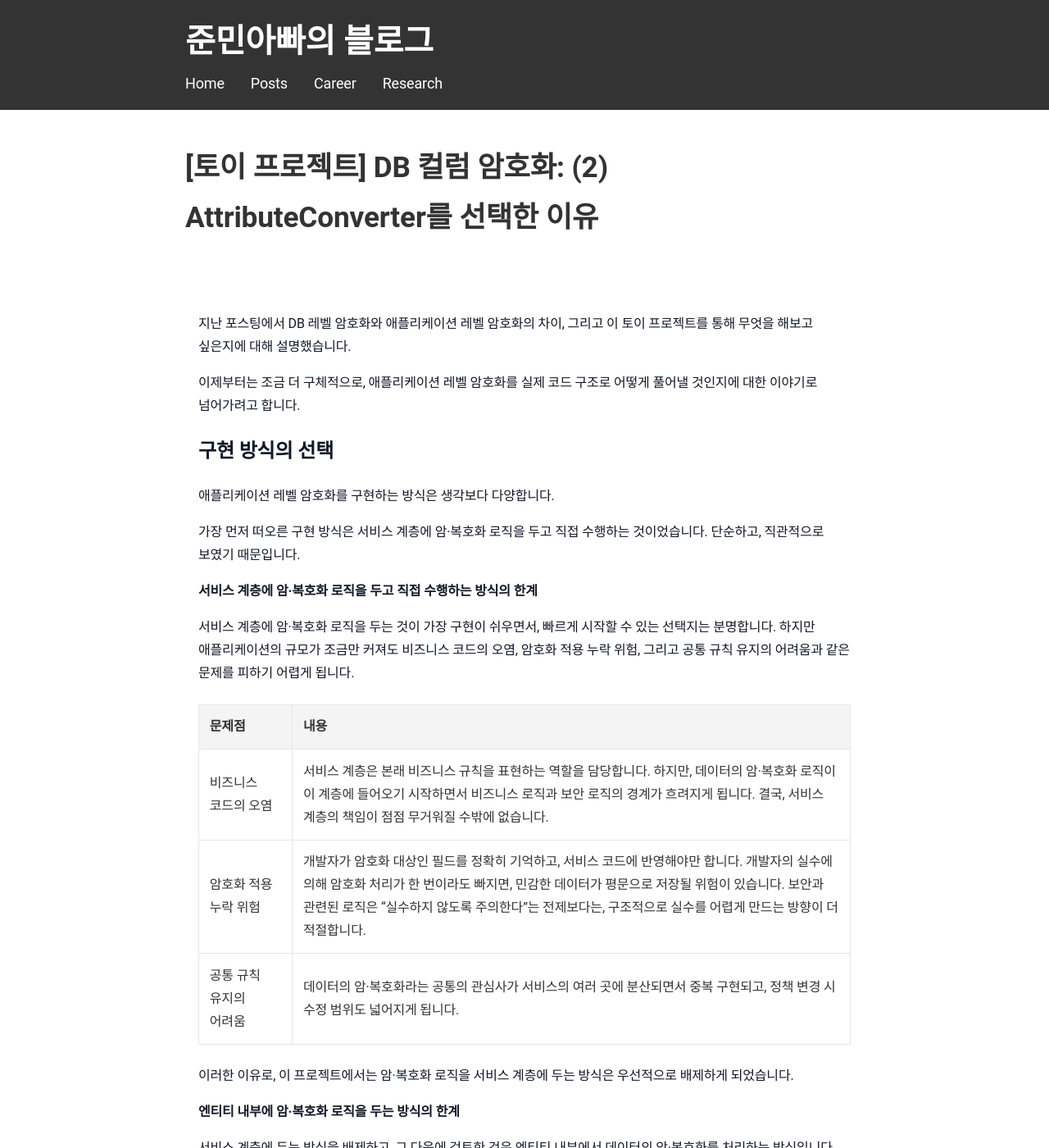
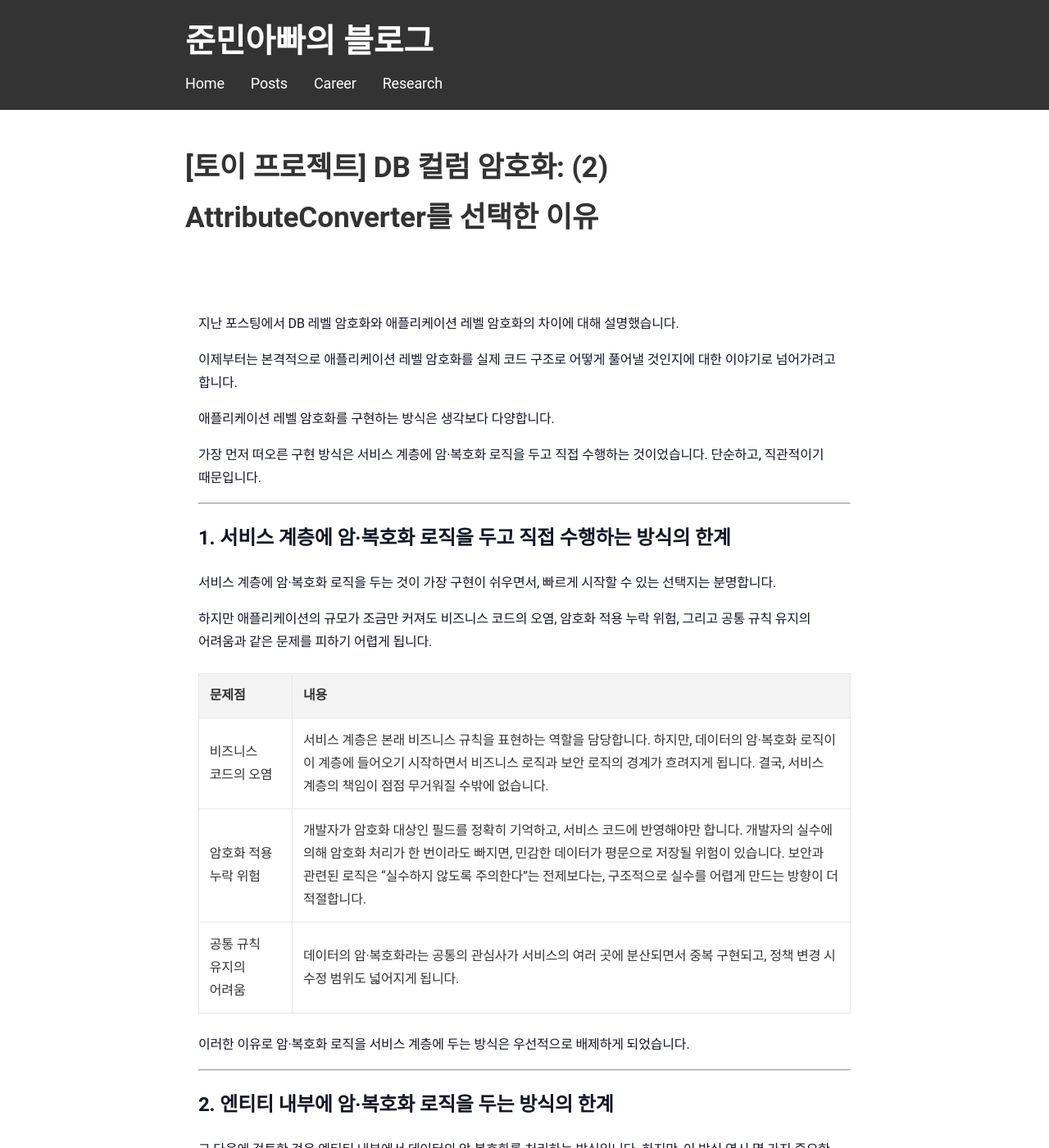
Before and after one commit to sanghoon-lee/sanghoon-lee.github.io, a Jekyll site: the page built from _posts/2026-01-25-JPACryptoConverter2.md, in a window 1280 px wide and 1400 px high. Shown: the whole window at 82% size. Built offline with Jekyll 4.4.1, drawn with Linux system fonts in a browser that asks for light colours; nearby versions of some CDN libraries; comment, search, counter and statistics services are not loaded; some of the changed text lies outside the part shown.

Commit message:
애플리케이션 레벨 암호화 2/5 포스팅 내용 수정보완

```diff
--- a/_posts/2026-01-25-JPACryptoConverter2.md
+++ b/_posts/2026-01-25-JPACryptoConverter2.md
@@ -2,22 +2,26 @@
 layout: post
 title: "[토이 프로젝트] DB 컬럼 암호화: (2) AttributeConverter를 선택한 이유"
 date: 2026-01-25
+description: 애플리케이션 레벨에서 DB 컬럼 데이터를 암호화하는 토이프로젝트를 수행하는 과정을 정리한 글입니다. 2/5
+image: /assets/images/jpa.jpg
 categories: 토이프로젝트
 ---
 
-지난 포스팅에서 DB 레벨 암호화와 애플리케이션 레벨 암호화의 차이, 그리고 이 토이 프로젝트를 통해 무엇을 해보고 싶은지에 대해 설명했습니다.
+지난 포스팅에서 DB 레벨 암호화와 애플리케이션 레벨 암호화의 차이에 대해 설명했습니다.
 
-이제부터는 조금 더 구체적으로, 애플리케이션 레벨 암호화를 실제 코드 구조로 어떻게 풀어낼 것인지에 대한 이야기로 넘어가려고 합니다.
-
-## 구현 방식의 선택
+이제부터는 본격적으로 애플리케이션 레벨 암호화를 실제 코드 구조로 어떻게 풀어낼 것인지에 대한 이야기로 넘어가려고 합니다.
 
 애플리케이션 레벨 암호화를 구현하는 방식은 생각보다 다양합니다.
 
-가장 먼저 떠오른 구현 방식은 서비스 계층에 암·복호화 로직을 두고 직접 수행하는 것이었습니다. 단순하고, 직관적으로 보였기 때문입니다.
+가장 먼저 떠오른 구현 방식은 서비스 계층에 암·복호화 로직을 두고 직접 수행하는 것이었습니다. 단순하고, 직관적이기 때문입니다.
 
-**서비스 계층에 암·복호화 로직을 두고 직접 수행하는 방식의 한계**
+---
 
-서비스 계층에 암·복호화 로직을 두는 것이 가장 구현이 쉬우면서, 빠르게 시작할 수 있는 선택지는 분명합니다. 하지만 애플리케이션의 규모가 조금만 커져도 비즈니스 코드의 오염, 암호화 적용 누락 위험, 그리고 공통 규칙 유지의 어려움과 같은 문제를 피하기 어렵게 됩니다.
+## 1. 서비스 계층에 암·복호화 로직을 두고 직접 수행하는 방식의 한계
+
+서비스 계층에 암·복호화 로직을 두는 것이 가장 구현이 쉬우면서, 빠르게 시작할 수 있는 선택지는 분명합니다.
+
+하지만 애플리케이션의 규모가 조금만 커져도 비즈니스 코드의 오염, 암호화 적용 누락 위험, 그리고 공통 규칙 유지의 어려움과 같은 문제를 피하기 어렵게 됩니다.
 
 | 문제점 | 내용 |
 | ---- | ---- |
@@ -25,11 +29,13 @@ categories: 토이프로젝트
 | 암호화 적용 누락 위험  | 개발자가 암호화 대상인 필드를 정확히 기억하고, 서비스 코드에 반영해야만 합니다. 개발자의 실수에 의해 암호화 처리가 한 번이라도 빠지면, 민감한 데이터가 평문으로 저장될 위험이 있습니다. 보안과 관련된 로직은 “실수하지 않도록 주의한다”는 전제보다는, 구조적으로 실수를 어렵게 만드는 방향이 더 적절합니다. |
 | 공통 규칙 유지의 어려움 | 데이터의 암·복호화라는 공통의 관심사가 서비스의 여러 곳에 분산되면서 중복 구현되고, 정책 변경 시 수정 범위도 넓어지게 됩니다. |
 
-이러한 이유로, 이 프로젝트에서는 암·복호화 로직을 서비스 계층에 두는 방식은 우선적으로 배제하게 되었습니다.
+이러한 이유로 암·복호화 로직을 서비스 계층에 두는 방식은 우선적으로 배제하게 되었습니다.
 
-**엔티티 내부에 암·복호화 로직을 두는 방식의 한계**
+---
 
-서비스 계층에 두는 방식을 배제하고, 그 다음에 검토한 것은 엔티티 내부에서 데이터의 암·복호화를 처리하는 방식입니다. 하지만, 이 방식 역시 몇 가지 중요한 한계를 가지고 있는 것으로 확인되었습니다.
+## 2. 엔티티 내부에 암·복호화 로직을 두는 방식의 한계
+
+그 다음에 검토한 것은 엔티티 내부에서 데이터의 암·복호화를 처리하는 방식입니다. 하지만, 이 방식 역시 몇 가지 중요한 한계를 가지고 있는 것으로 확인되었습니다.
 
 | 문제점 |	내용 |
 | ---- | ----|
@@ -40,29 +46,27 @@ categories: 토이프로젝트
 
 그래서 암·복호화 로직을 엔티티 내부에 두는 방식 역시 적합하지 않다고 판단했습니다.
 
-## JPA AttributeConverter를 활용한 구현 방식의 선택
+---
+
+## 3. JPA AttributeConverter를 활용한 구현 방식의 선택
 
 지금까지 검토한 결과를 바탕으로 암·복호화 로직은 서비스 계층도 엔티티 내부도 아닌 위치에 두는 것이 가장 적절하다는 결론에 도달할 수 있었습니다.
 
-**‘그렇다면, 암·복호화 로직은 어디에 두는 것이 가장 적절할까?’**
+> **‘그렇다면, 암·복호화 로직은 어디에 두는 것이 가장 적절할까?’**
 
-> 이 질문을 곱씹어 보면서,
-관점을 조금 바꿔볼 필요가 있겠다는 생각이 들었습니다.
+이 질문을 곱씹어 보면서, 관점을 조금 바꿔볼 필요가 있겠다는 생각이 들었습니다.
 
-**‘그렇다면, 암·복호화 로직이 언제 자동으로 실행되도록 할까?’**
+> **‘그렇다면, 암·복호화 로직이 언제 자동으로 실행되도록 할까?’**
 
-> 이렇게 관점을 바꿔보면, 암·복호화 로직은 엔티티가 DB에 저장되거나 조회되는 바로 그 시점에 실행되는 것이 가장 자연스럽다고 판단할 수 있었습니다.
+이렇게 관점을 바꿔보면, 암·복호화 로직은 엔티티가 DB에 저장되거나 조회되는 바로 그 시점에 실행되는 것이 가장 자연스럽다고 판단할 수 있었습니다.
 
-JPA의 `AttributeConverter` 인터페이스는 DB에 저장되거나 조회되는 시점에 개입할 수 있도록 확장 포인트를 제공하기 때문에, 가장 적합한 선택지가 되었습니다.
+JPA의 `AttributeConverter` 인터페이스는 DB에 저장되거나 조회되는 시점에 개입할 수 있도록 확장 포인트를 제공하고 있습니다. 그래서 가장 적합한 선택지라고 생각했습니다.
 
-## 다음 포스팅으로 넘어가며...
-
-이번 포스팅에서는 애플리케이션 레벨 암호화를 구현하기 위해
-암·복호화 로직을 어디에 두는 것이 적절한지에 대한 고민부터 시작해서 서비스 계층과 엔티티 내부에 두는 방식의 한계를 차례로 살펴봤습니다. 그리고 최종적으로 JPA의 AttributeConverter를 선택하게 된 이유에 대해서도 설명했습니다.
+<img class="main-image" src="/assets/images/jpa.jpg" alt="Spring Data JPA">
 
 다음 포스팅에서는 프로젝트 구조를 어떻게 구성했는지 살펴보도록 하겠습니다.
 
-## 포스팅 시리즈
+## 4. 포스팅 시리즈
 
 * [[토이 프로젝트] DB 컬럼 암호화: (1) 애플리케이션 레벨 암호화에 대한 고민](https://sanghoon-lee.github.io/2026/01/24/JPACryptoConverter/)
 * [토이 프로젝트] DB 컬럼 암호화: (2) AttributeConverter를 선택한 이유
@@ -70,5 +74,5 @@ JPA의 `AttributeConverter` 인터페이스는 DB에 저장되거나 조회되
 * [[토이 프로젝트] DB 컬럼 암호화: (4) 코드 살펴보기](https://sanghoon-lee.github.io/2026/01/27/JPACryptoConverter4/)
 * [[토이 프로젝트] DB 컬럼 암호화:  (5) 동작의 흐름 및 제약사항](https://sanghoon-lee.github.io/2026/01/31/JPACryptoConverter5/)
 
-## 참고: 소스 코드
+## 5. 소스 코드
 * [JPA Crypto Conveter](https://github.com/sanghoon-lee/jpa-crypto-converter)
```
Also changed, not shown: _posts/2026-01-24-JPACryptoConverter.md (+1 -1 lines).
